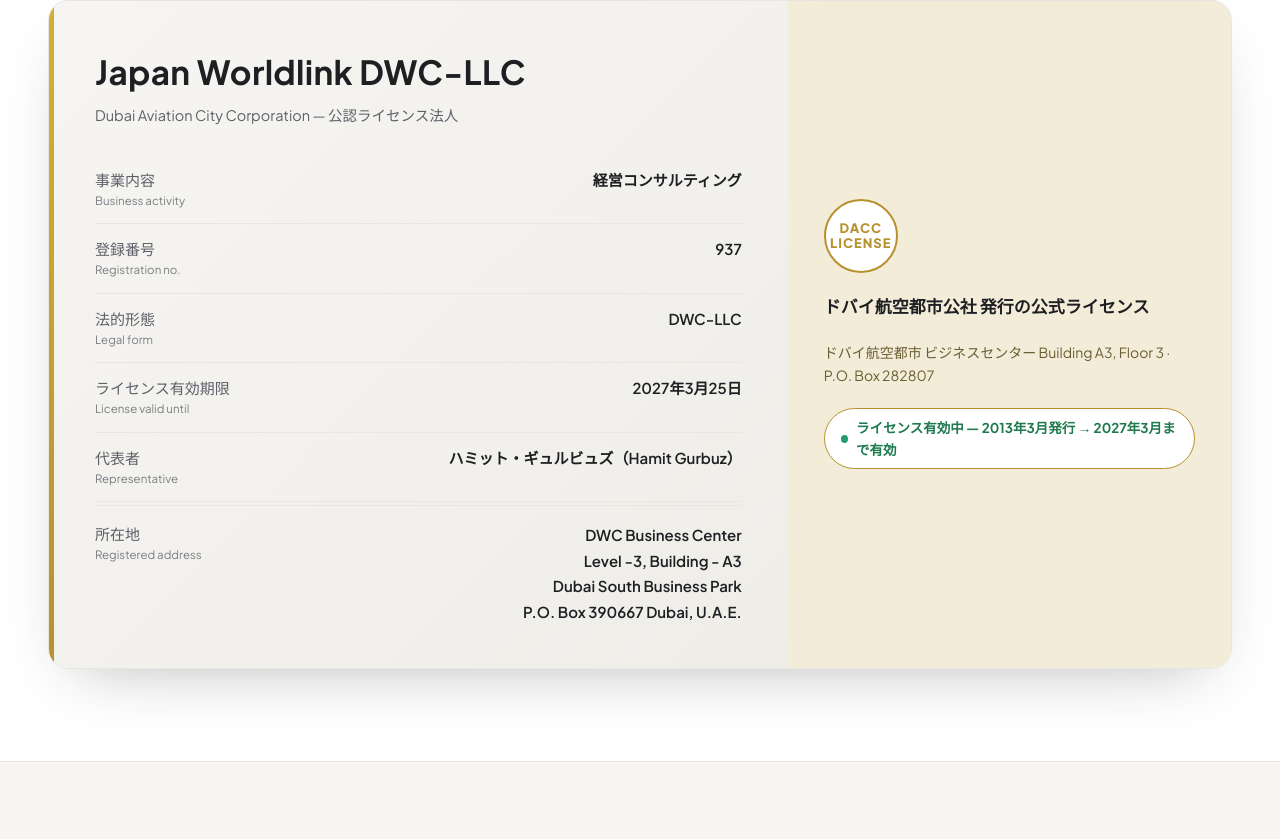
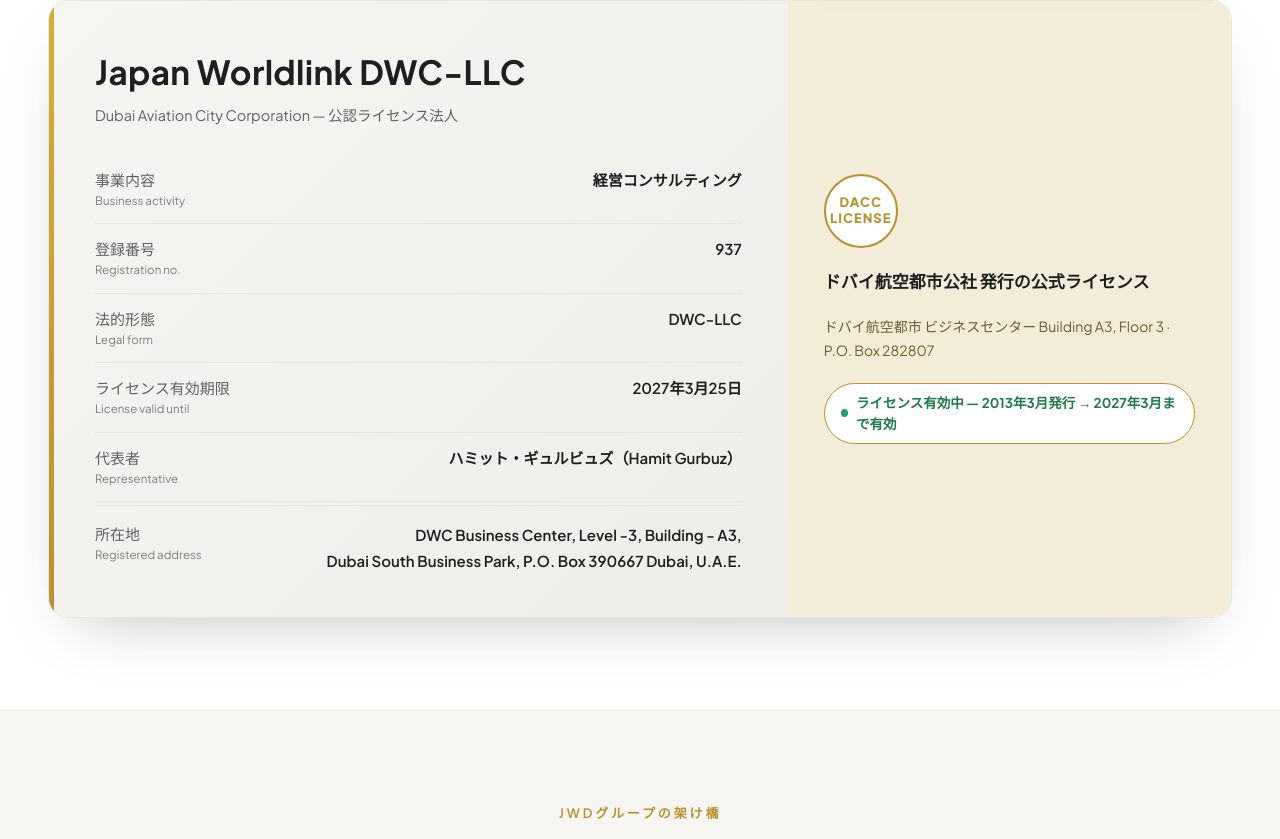
Before and after one commit to Pranjal250605/new-jwd-office-, a React (Vite) app: page / in a window 1280 px wide. Shown: the part 5369-6208 px from the top of the page. Built offline with nearby package versions, Linux system fonts and the light colour scheme.

Commit message:
Set the registered address on two lines
Joins the four line breaks in the company-information plate into two
comma-separated lines. Footer addresses stay stacked — their grid
columns are too narrow to hold two long lines predictably.

Co-Authored-By: Claude Opus 5 <noreply@anthropic.com>

```diff
--- a/src/components/Sections.jsx
+++ b/src/components/Sections.jsx
@@ -112,10 +112,8 @@ export function License() {
             <div className="lic-addr">
               <span className="k2">{t('Registered address', '所在地')} <small>{t('所在地', 'Registered address')}</small></span>
               <address>
-                DWC Business Center<br />
-                Level -3, Building - A3<br />
-                Dubai South Business Park<br />
-                P.O. Box 390667 Dubai, U.A.E.
+                DWC Business Center, Level -3, Building - A3,<br />
+                Dubai South Business Park, P.O. Box 390667 Dubai, U.A.E.
               </address>
             </div>
           </div>
```
